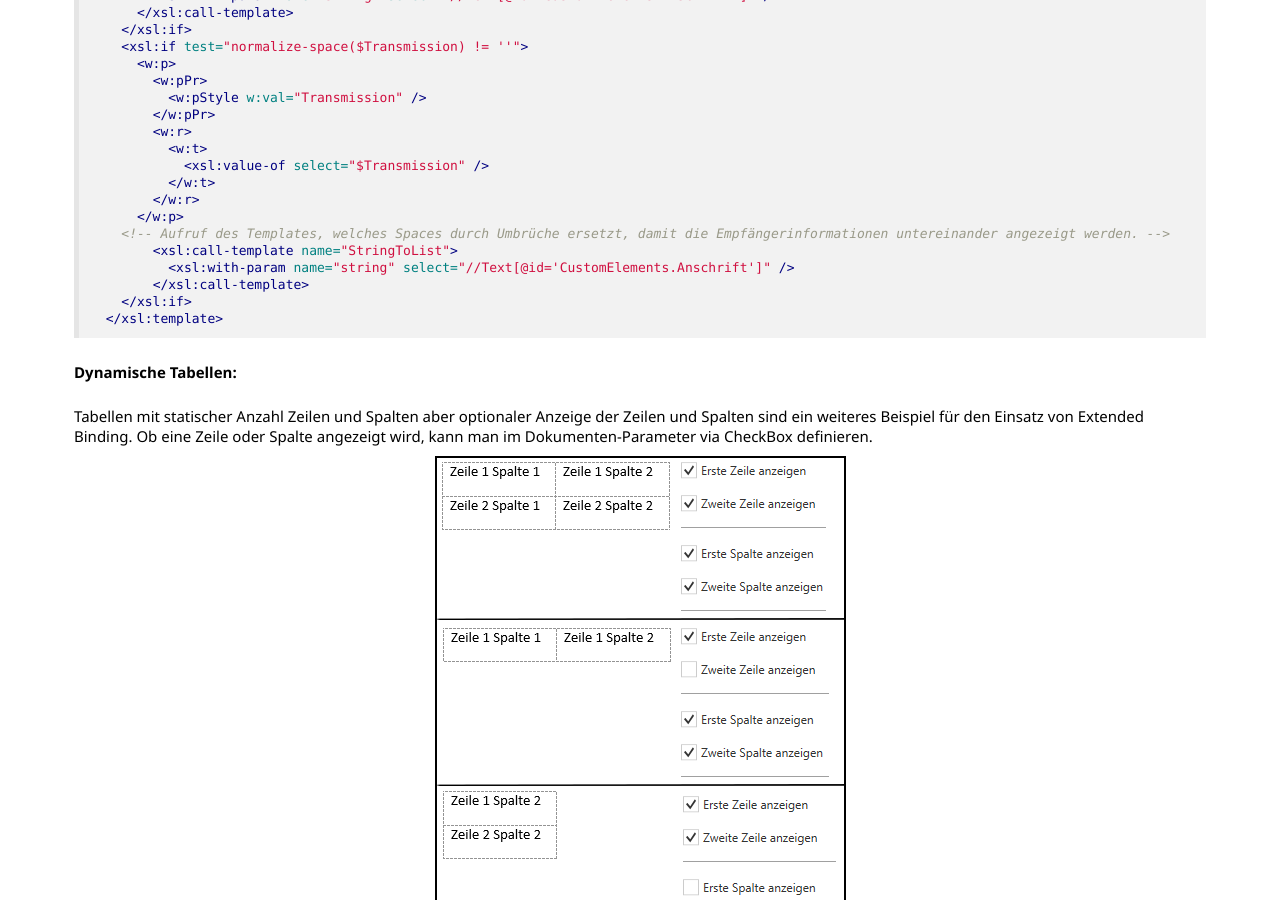
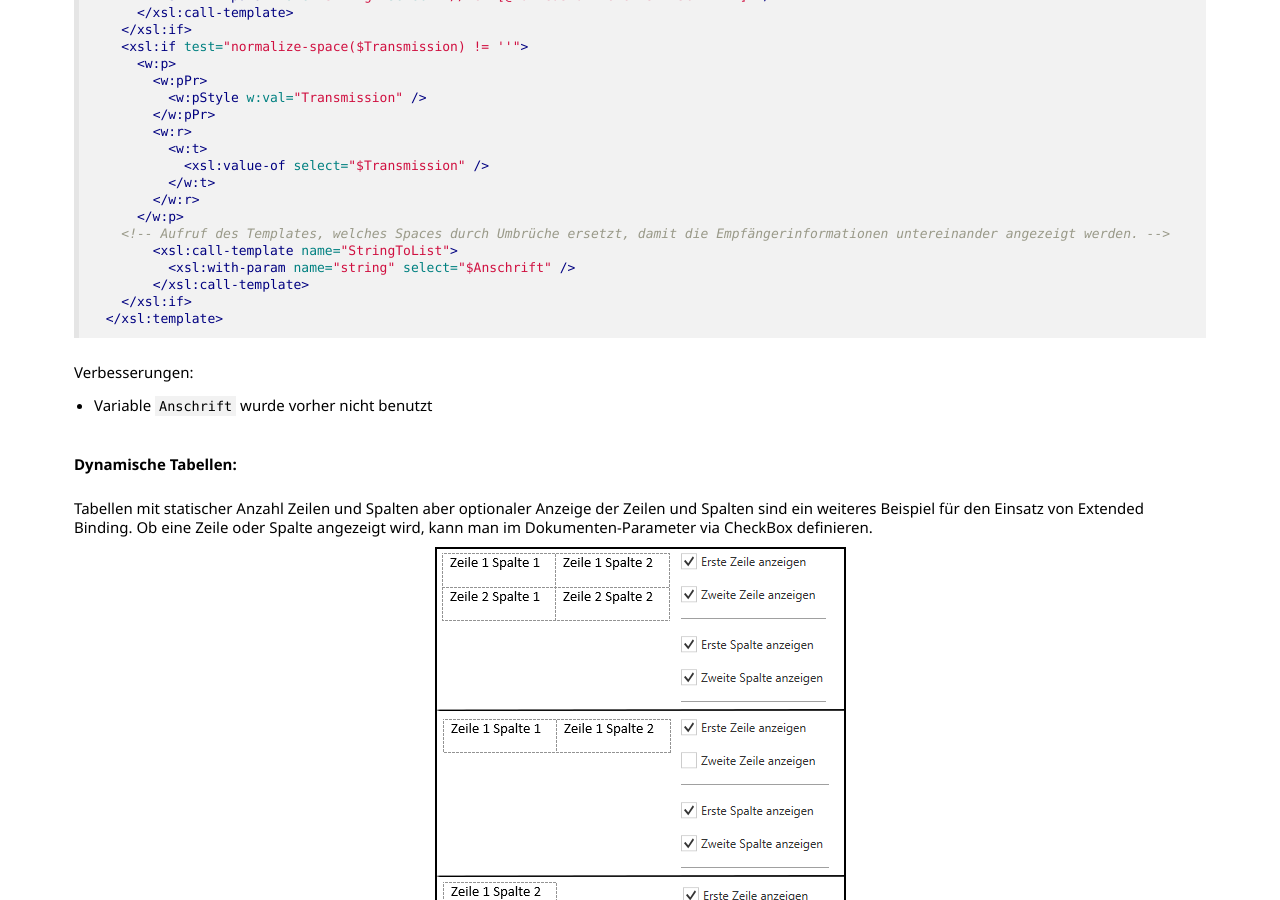
Before and after one commit to primesoft-group/oneoffixx-docs, a Jekyll site: the page built from _pages/docfunc/de/df-extendedbinding.md, in a window 1280 px wide and 900 px high, scrolled down 6622 px. Built offline with Jekyll 4.4.1, drawn with Linux system fonts in a browser that asks for light colours; nearby versions of some CDN libraries; some web fonts are replaced.

Commit message:
$Anschrift nutzen

````diff
--- a/_pages/docfunc/de/df-extendedbinding.md
+++ b/_pages/docfunc/de/df-extendedbinding.md
@@ -256,11 +256,14 @@ Die Versandart und der Empfänger haben unterschiedliche Style-Informationen, zu
       </w:p>
     <!-- Aufruf des Templates, welches Spaces durch Umbrüche ersetzt, damit die Empfängerinformationen untereinander angezeigt werden. -->
         <xsl:call-template name="StringToList">
-          <xsl:with-param name="string" select="//Text[@id='CustomElements.Anschrift']" />
+          <xsl:with-param name="string" select="$Anschrift" />
         </xsl:call-template>
     </xsl:if>
   </xsl:template>
 ```
+
+Verbesserungen:
+* Variable `Anschrift` wurde vorher nicht benutzt
 
 __Dynamische Tabellen:__
 
````
